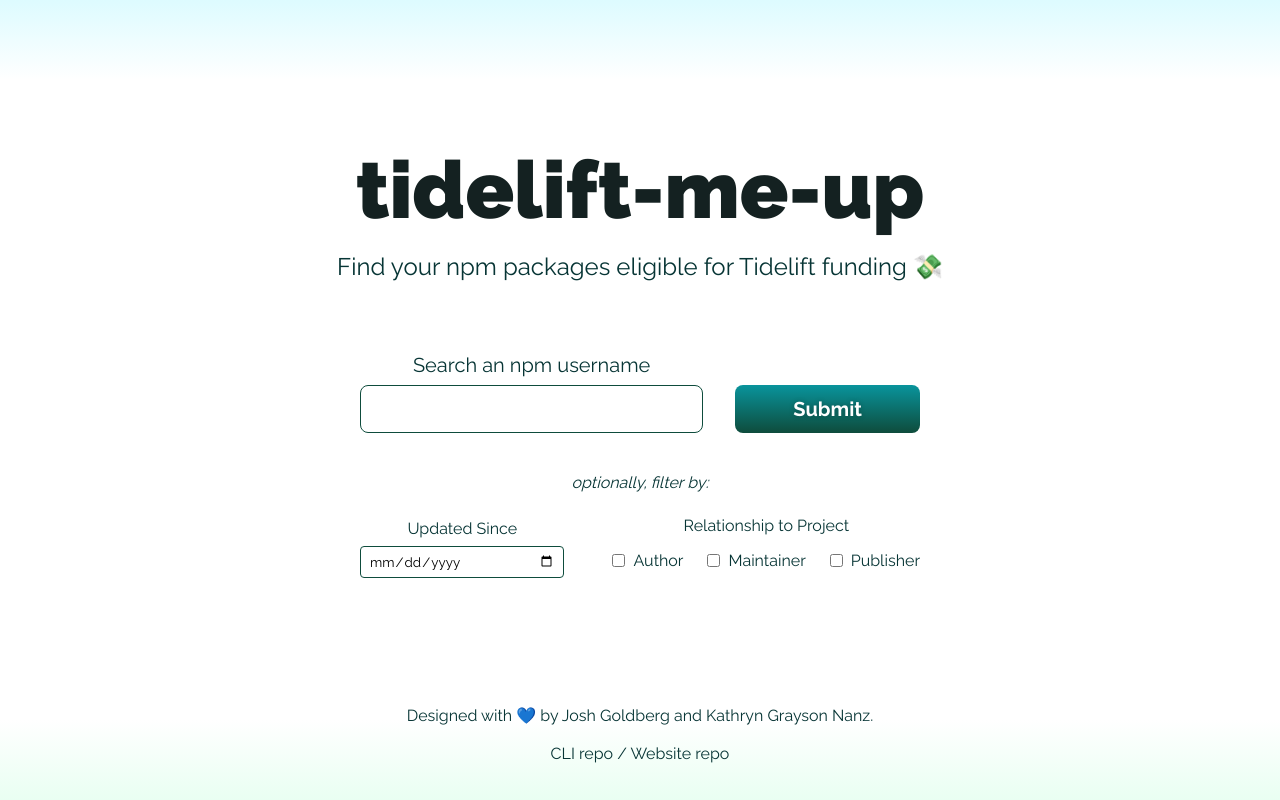
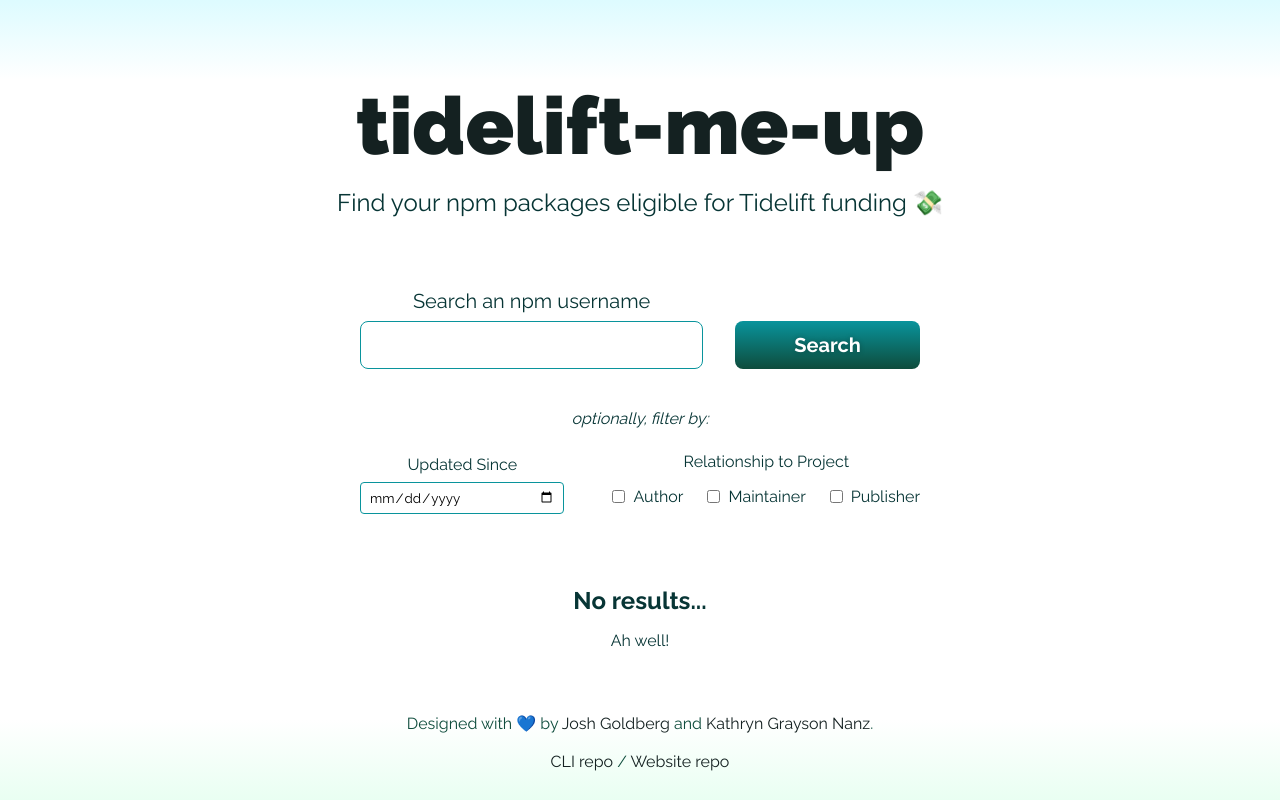
Before and after one commit to JoshuaKGoldberg/tidelift-me-up-site, a Next.js app: page / in a window 1280 px wide. Built offline with nearby package versions, Linux system fonts and the light colour scheme.

Commit message:
Results styles, partially

```diff
--- a/src/app/globals.css
+++ b/src/app/globals.css
@@ -12,7 +12,7 @@
 	--color-subtle-top: #ddfbff;
 
 	/* Todo: convert to a gradient for borders? */
-	--colors-border-bold: var(--color-bold-bottom);
+	--colors-border-bold: var(--color-bold-top);
 
 	--colors-background-bold: linear-gradient(
 		to bottom,
@@ -42,6 +42,12 @@
 
 html,
 body {
+	max-width: 100vw;
+	overflow-x: hidden;
+	height: 100%;
+}
+
+body {
 	background: linear-gradient(
 		to bottom,
 		var(--color-subtle-top) 0%,
@@ -49,9 +55,6 @@
 		var(--color-background) 90%,
 		var(--color-subtle-bottom) 100%
 	);
-	max-width: 100vw;
-	overflow-x: hidden;
-	height: 100%;
 }
 
 a {
--- a/src/app/page.module.css
+++ b/src/app/page.module.css
@@ -12,11 +12,16 @@
 	-webkit-font-smoothing: antialiased;
 }
 
+:is(.main, .footer) a {
+	color: var(--color-foreground-bold);
+	/* todo: underline? */
+}
+
 .main {
 	align-items: center;
 	display: flex;
 	flex-direction: column;
-	margin: clamp(5rem, 25vw, 10rem) auto 0;
+	margin: clamp(3.5rem, 7.5vw, 10rem) auto 0;
 }
 
 .h1 {
@@ -38,6 +43,7 @@
 }
 
 .footer {
-	margin: 7.5rem auto 2.5rem;
+	color: var(--color-bold-bottom);
+	margin: clamp(2.5rem, 5vw, 5rem) auto 2.5rem;
 	text-align: center;
 }
--- /dev/null
+++ b/src/components/Estimate.module.css
@@ -0,0 +1,13 @@
+.estimate {
+	width: 100%;
+	display: flex;
+}
+
+.name {
+	font-weight: bold;
+	width: 60%;
+}
+
+.money {
+	width: 30%;
+}
--- /dev/null
+++ b/src/components/Estimate.tsx
@@ -0,0 +1,23 @@
+import { PackageEstimate } from "tidelift-me-up";
+
+import styles from "./Estimate.module.css";
+
+export interface EstimateProps {
+	data: PackageEstimate;
+}
+
+export function Estimate({ data }: EstimateProps) {
+	return (
+		<li className={styles.estimate}>
+			<a
+				className={styles.name}
+				href={`https://www.npmjs.com/package/${data.name}`}
+				target="_blank"
+			>
+				{data.name}
+			</a>
+			<div className={styles.money}>~${data.estimatedMoney}</div>
+			<div className={styles.lifted}>{data.lifted ? "yay" : "ooh"}</div>
+		</li>
+	);
+}
--- a/src/components/OptionsForm.tsx
+++ b/src/components/OptionsForm.tsx
@@ -31,7 +31,7 @@
 				</div>
 
 				<button className={styles.submit} type="submit">
-					Submit
+					Search
 				</button>
 			</div>
 
--- a/src/components/ResultDisplay.module.css
+++ b/src/components/ResultDisplay.module.css
@@ -1,7 +1,28 @@
-.resultDisplay {
-	margin-top: 2rem;
+.estimates {
+	list-style-type: none;
+	display: flex;
+	gap: 1rem;
+	flex-direction: column;
+	margin-top: 1rem;
 }
 
-.resultDisplay h3 {
-	margin-bottom: 1rem;
+.p {
+	text-align: center;
 }
+
+.error {
+	max-height: 35rem;
+	max-width: 50rem;
+	border: 1px solid var(--color-foreground);
+	padding: 1rem;
+	overflow: auto;
+}
+
+.section {
+	margin: 3rem 0 1.5rem;
+}
+
+.subHeading {
+	margin-bottom: 2rem;
+	text-align: center;
+}
--- a/src/components/ResultDisplay.tsx
+++ b/src/components/ResultDisplay.tsx
@@ -1,4 +1,7 @@
 import { PackageEstimate } from "tidelift-me-up";
+
+import { ResultsContainer } from "./ResultsContainer";
+import { Estimate } from "./Estimate";
 
 import styles from "./ResultDisplay.module.css";
 
@@ -7,24 +10,53 @@
 }
 
 export function ResultDisplay({ result }: ResultDisplayProps) {
+	result = [];
+
 	if (!result) {
 		return null;
 	}
 
 	if (Array.isArray(result) && !result.length) {
-		return <div className={styles.resultDisplay}>No results...</div>;
+		return (
+			<ResultsContainer heading="No results...">
+				<p className={styles.p}>Ah well!</p>
+			</ResultsContainer>
+		);
+	}
+
+	if (result instanceof Error) {
+		return (
+			<ResultsContainer heading="Oh no! Error!">
+				<pre className={styles.error}>
+					<code>{result.stack}</code>
+				</pre>
+			</ResultsContainer>
+		);
 	}
 
 	return (
-		<div className={styles.resultDisplay}>
-			<h3>Displaying results nicely is a work in progress :)</h3>
-			<pre>
-				<code>
-					{result instanceof Error
-						? result.stack
-						: JSON.stringify(result, null, 4)}
-				</code>
-			</pre>
-		</div>
+		<ResultsContainer heading={`${counted(result.length, "Package")} Found`}>
+			{(
+				[
+					[result.filter((result) => !result.lifted), "Not Yet Lifted"],
+					[result.filter((result) => result.lifted), "Already Lifted"],
+				] as const
+			).map(([estimates, subHeading]) => (
+				<div className={styles.section} key={subHeading}>
+					<h4 className={styles.subHeading}>{subHeading}</h4>
+					<ul className={styles.estimates}>
+						{estimates
+							.sort((a, b) => a.name.localeCompare(b.name))
+							.map((packageEstimate) => (
+								<Estimate data={packageEstimate} key={packageEstimate.name} />
+							))}
+					</ul>
+				</div>
+			))}
+		</ResultsContainer>
 	);
 }
+
+function counted(count: number, text: string) {
+	return `${count} ${text}${count === 1 ? "" : "s"}`;
+}
--- /dev/null
+++ b/src/components/ResultsContainer.module.css
@@ -0,0 +1,9 @@
+.resultsContainer {
+	margin: 2rem 1rem 0;
+}
+
+.h3 {
+	font-size: var(--font-size-large);
+	margin: 2rem 1rem 1rem;
+	text-align: center;
+}
--- /dev/null
+++ b/src/components/ResultsContainer.tsx
@@ -0,0 +1,14 @@
+import styles from "./ResultsContainer.module.css";
+
+export interface ResultsContainerProps extends React.PropsWithChildren {
+	heading: React.ReactNode;
+}
+
+export function ResultsContainer({ children, heading }: ResultsContainerProps) {
+	return (
+		<div className={styles.resultsContainer}>
+			<h3 className={styles.h3}>{heading}</h3>
+			{children}
+		</div>
+	);
+}
```
Also changed, not shown: 1 other file (tests, documents, lock files or other folders).
